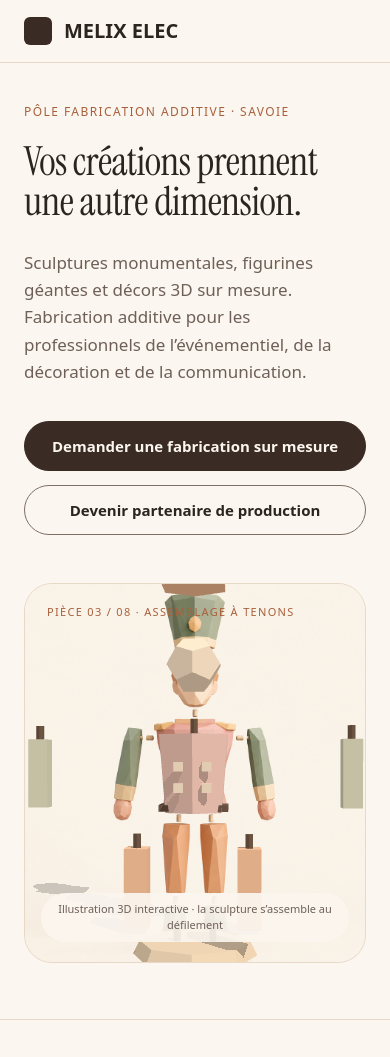
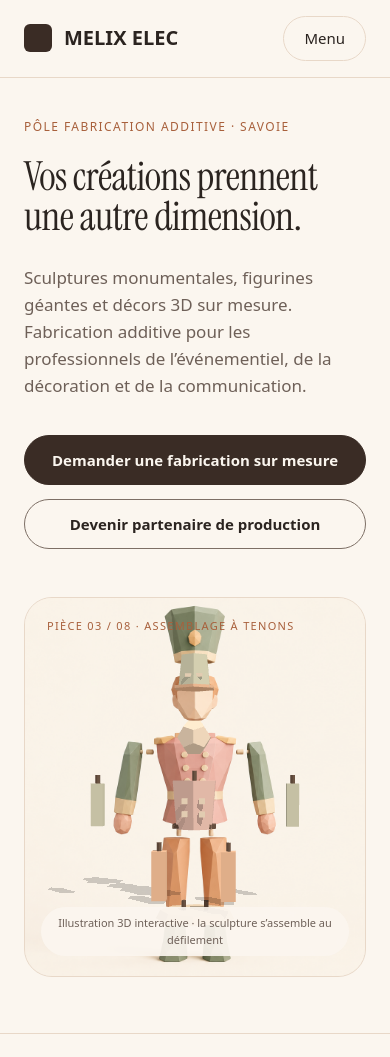
Before and after one commit to Pockemon/melix-elec, a website built with Vite: page index.html in a window 390 px wide. Shown: the top 1057 px of the page. Built offline with nearby package versions, Linux system fonts and the light colour scheme; animation ran at ten frames a second.

Commit message:
Héros 3D cadré sur la boîte englobante de la vue éclatée ; menu mobile
- caméra ajustée (marge ~10 %) et recalculée au redimensionnement
- bouton Menu en mobile ouvrant les 4 liens et le bouton de devis

Refs #1
foreman-launch:8934f7e7-1d61-4173-b1b0-428a6d8758c8

Co-Authored-By: Claude Sonnet 5.5 <noreply@anthropic.com>

```diff
--- a/index.html
+++ b/index.html
@@ -17,11 +17,13 @@
         <span class="logo" aria-hidden="true"></span>
         <span><strong>MELIX ELEC</strong><small>FABRICATION 3D GRAND FORMAT</small></span>
       </a>
-      <nav aria-label="Navigation principale" class="links">
+      <button class="menu-btn" id="menu-btn" type="button" aria-expanded="false" aria-controls="menu">Menu</button>
+      <nav aria-label="Navigation principale" class="links" id="menu">
         <a href="#realisations">Réalisations</a>
         <a href="#prestations">Prestations</a>
         <a href="#sous-traitance">Sous-traitance</a>
         <a href="#devis">Devis</a>
+        <a class="btn menu-cta" href="#devis">Obtenir un devis professionnel</a>
       </nav>
       <a class="btn" href="#devis">Obtenir un devis professionnel</a>
     </div>
--- a/src/hero3d.ts
+++ b/src/hero3d.ts
@@ -3,6 +3,7 @@ import {
   BufferGeometry,
   CylinderGeometry,
   DodecahedronGeometry,
+  Box3,
   Group,
   Mesh,
   MeshStandardMaterial,
@@ -121,9 +122,6 @@ export function initHero(): void {
   ground.receiveShadow = true;
   s.scene.add(ground);
 
-  s.camera.position.set(0, 3.6, 17);
-  s.camera.lookAt(0, 3.4, 0);
-
   const reduced = window.matchMedia('(prefers-reduced-motion: reduce)').matches;
   const ease = (t: number) => t * t * (3 - 2 * t);
   const pointer = { x: 0, y: 0 };
@@ -139,11 +137,36 @@ export function initHero(): void {
     }
   };
 
+  // Cadrage sur la boîte englobante de la vue éclatée (marge ~10 % par bord), recalculé au redimensionnement.
+  shown = 0;
+  pose();
+  root.updateMatrixWorld(true);
+  const box = new Box3().setFromObject(root);
+  shown = progress;
+  pose();
+  const cy = (box.min.y + box.max.y) / 2;
+  const halfH = (box.max.y - box.min.y) / 2;
+  const halfW = Math.max(Math.abs(box.min.x), Math.abs(box.max.x), Math.abs(box.min.z), Math.abs(box.max.z));
+  const fit = () => {
+    const cam = s.camera;
+    const t = Math.tan((cam.fov * Math.PI) / 360);
+    const usable = 0.8;
+    const dist = Math.max(halfH / (t * usable), halfW / (t * cam.aspect * usable)) + halfW;
+    cam.position.set(0, cy + 0.4, dist);
+    cam.lookAt(0, cy, 0);
+    cam.updateMatrixWorld();
+  };
+  new ResizeObserver(() => {
+    fit();
+    s.render();
+  }).observe(canvas);
+  fit();
+
   if (reduced) {
     pose();
     holder.rotation.y = -0.35;
     s.render();
-    new ResizeObserver(() => s.render()).observe(canvas);
+    s.render();
     return;
   }
 
--- a/src/main.ts
+++ b/src/main.ts
@@ -13,6 +13,18 @@ form.addEventListener('submit', (e) => {
   window.location.href = buildMailto(fields);
 });
 
+const menuBtn = document.getElementById('menu-btn') as HTMLButtonElement;
+const menu = document.getElementById('menu')!;
+const setMenu = (open: boolean) => {
+  menu.classList.toggle('open', open);
+  menuBtn.setAttribute('aria-expanded', String(open));
+};
+menuBtn.addEventListener('click', () => setMenu(!menu.classList.contains('open')));
+menu.addEventListener('click', (e) => {
+  if ((e.target as HTMLElement).closest('a')) setMenu(false);
+});
+document.addEventListener('keydown', (e) => e.key === 'Escape' && setMenu(false));
+
 document.getElementById('mentions-link')?.addEventListener('click', () => {
   document.getElementById('mentions')!.hidden = false;
 });
--- a/src/styles.css
+++ b/src/styles.css
@@ -56,6 +56,8 @@ h3 { font-size: 22px; font-weight: 600; line-height: 1.25; }
 .links { display: flex; gap: 40px; margin-left: auto; }
 .links a { font-size: 15px; font-weight: 500; color: var(--text2); text-decoration: none; }
 .links a:hover { color: var(--text); }
+.menu-btn, .menu-cta { display: none; }
+.menu-btn { margin-left: auto; font: inherit; font-size: 15px; font-weight: 500; color: var(--text); background: none; border: 1px solid var(--line); border-radius: 999px; padding: 10px 20px; cursor: pointer; }
 
 /* Héros */
 .hero { padding-block: 96px; }
@@ -150,8 +152,13 @@ h3 { font-size: 22px; font-weight: 600; line-height: 1.25; }
   h2 { font-size: 52px; }
 }
 @media (max-width: 860px) {
-  .links { display: none; }
-  .nav .btn { margin-left: auto; padding: 12px 18px; font-size: 14px; }
+  .nav-in { position: relative; }
+  .menu-btn { display: inline-block; }
+  .nav-in > .btn { display: none; }
+  .links { display: none; position: absolute; top: 100%; left: 0; right: 0; margin: 0; flex-direction: column; gap: 4px; padding: 16px 24px 24px; background: var(--page); border-bottom: 1px solid var(--line); }
+  .links.open { display: flex; }
+  .links a { padding: 12px 0; font-size: 17px; }
+  .links .menu-cta { display: block; margin-top: 8px; padding: 14px 18px; text-align: center; color: var(--inverse); }
   .partner-head { grid-template-columns: 1fr; gap: 24px; }
   .cards { grid-template-columns: 1fr 1fr; }
   .svc { grid-template-columns: 1fr; }
@@ -160,7 +167,7 @@ h3 { font-size: 22px; font-weight: 600; line-height: 1.25; }
   .wrap { padding-inline: 24px; }
   section { padding-block: 72px; }
   .nav-in { padding-block: 16px; }
-  .brand small, .nav .btn { display: none; }
+  .brand small { display: none; }
   .hero { padding-block: 40px 56px; }
   h1 { font-size: 40px; }
   h2 { font-size: 36px; }
```
